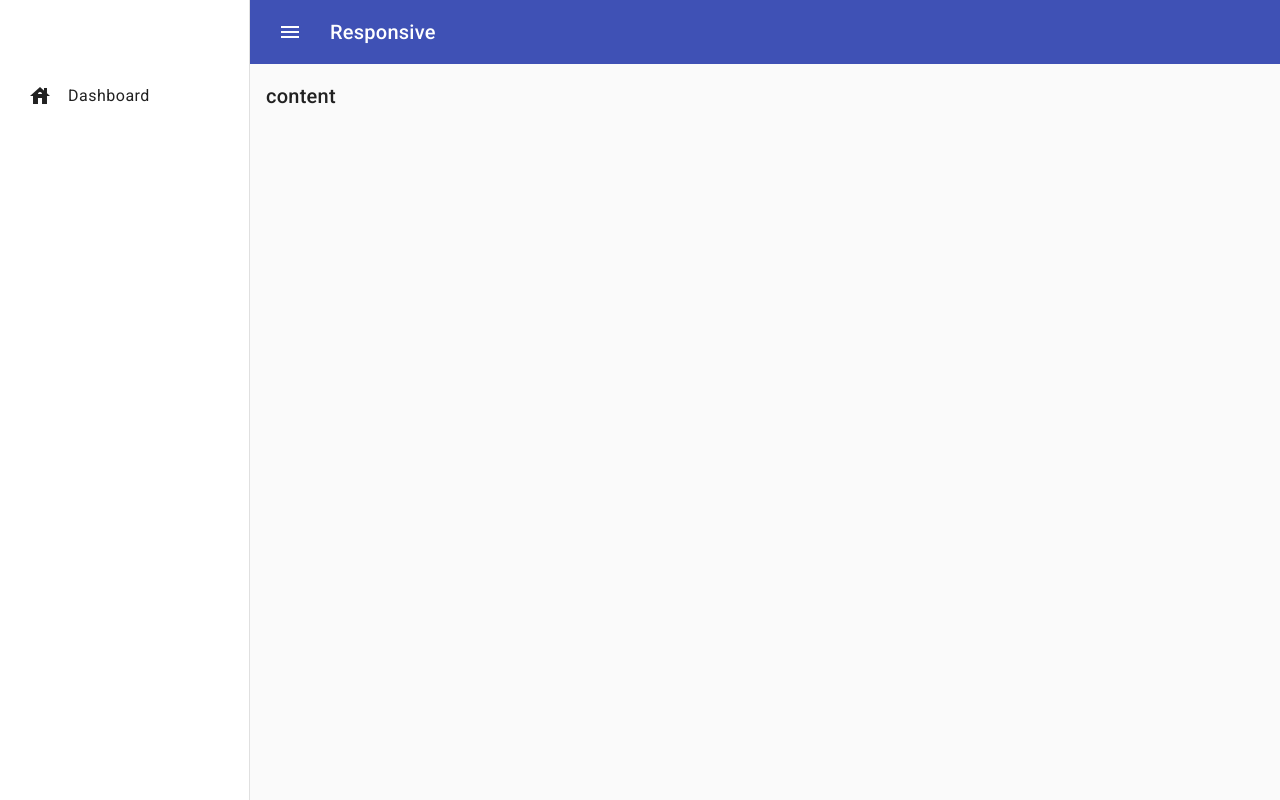
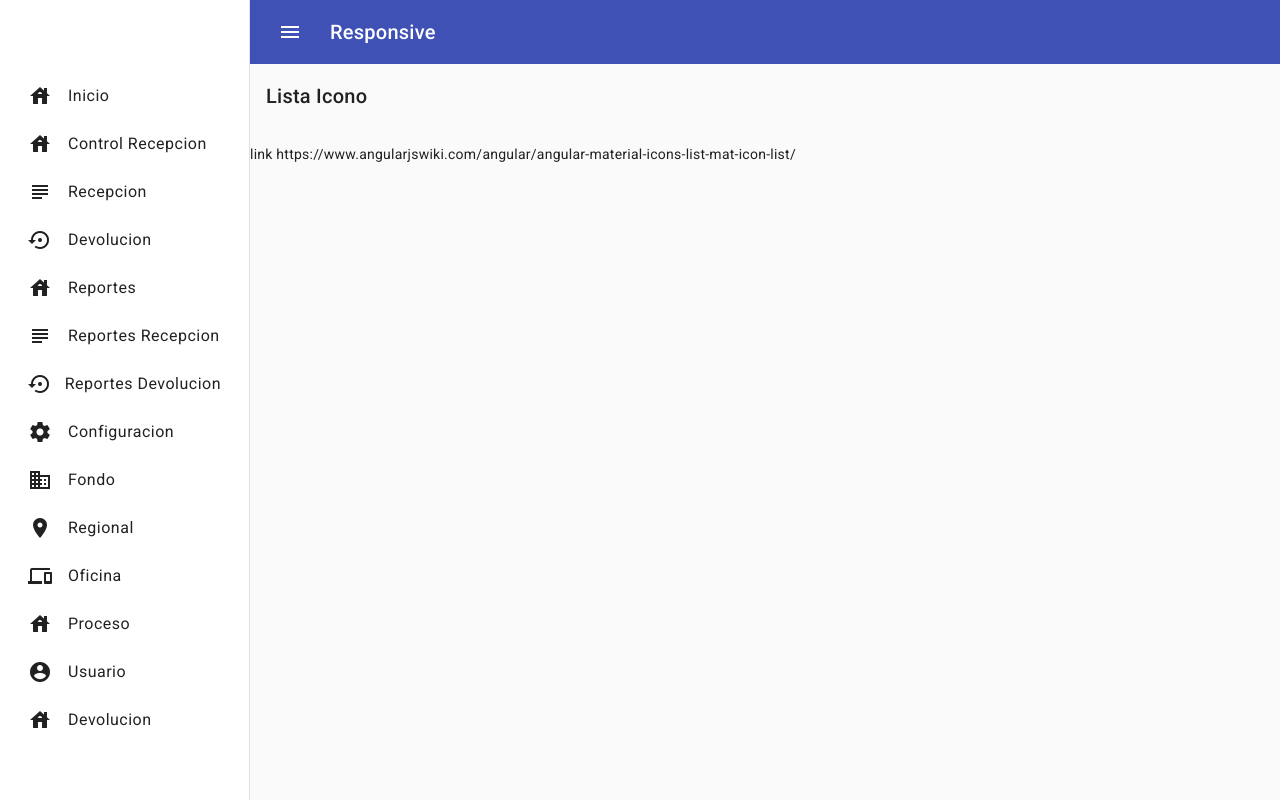
Before and after one commit to holrilo/cmb_gd_cr, an Angular app: page / in a window 1280 px wide. Built offline with nearby package versions, Linux system fonts and the light colour scheme.

Commit message:
Adiciona item a sidevar 202-01-11

```diff
--- a/src/app/components/pages/container-app/container-app.component.html
+++ b/src/app/components/pages/container-app/container-app.component.html
@@ -21,7 +21,85 @@
             <a mat-list-item>
                 <span class="entry">
                     <mat-icon>house</mat-icon>
-                    <span *ngIf="!isCollapsed">Dashboard</span>
+                    <span *ngIf="!isCollapsed">Inicio</span>
+                </span>
+            </a>
+            <a mat-list-item>
+                <span class="entry">
+                    <mat-icon>house</mat-icon>
+                    <span *ngIf="!isCollapsed"> Control Recepcion </span>
+                </span>
+            </a>
+            <a mat-list-item>
+                <span class="entry">
+                    <mat-icon>subject</mat-icon>
+                    <span *ngIf="!isCollapsed"> Recepcion </span>
+                </span>
+            </a>
+            <a mat-list-item>
+                <span class="entry">
+                    <mat-icon>settings_backup_restore</mat-icon>
+                    <span *ngIf="!isCollapsed"> Devolucion </span>
+                </span>
+            </a>
+            <a mat-list-item>
+                <span class="entry">
+                    <mat-icon>house</mat-icon>
+                    <span *ngIf="!isCollapsed"> Reportes </span>
+                </span>
+            </a>
+            <a mat-list-item>
+                <span class="entry">
+                    <mat-icon>subject</mat-icon>
+                    <span *ngIf="!isCollapsed"> Reportes Recepcion </span>
+                </span>
+            </a>
+            <a mat-list-item>
+                <span class="entry">
+                    <mat-icon>settings_backup_restore</mat-icon>
+                    <span *ngIf="!isCollapsed">Reportes Devolucion</span>
+                </span>
+            </a>
+            <a mat-list-item>
+                <span class="entry">
+                    <mat-icon>settings</mat-icon>
+                    <span *ngIf="!isCollapsed"> Configuracion </span>
+                </span>
+            </a>
+            <a mat-list-item>
+                <span class="entry">
+                    <mat-icon>business</mat-icon>
+                    <span *ngIf="!isCollapsed"> Fondo </span>
+                </span>
+            </a>
+            <a mat-list-item>
+                <span class="entry">
+                    <mat-icon>location_on</mat-icon>
+                    <span *ngIf="!isCollapsed">Regional</span>
+                </span>
+            </a>
+            <a mat-list-item>
+                <span class="entry">
+                    <mat-icon>devices</mat-icon>
+                    <span *ngIf="!isCollapsed"> Oficina </span>
+                </span>
+            </a>
+            <a mat-list-item>
+                <span class="entry">
+                    <mat-icon>house</mat-icon>
+                    <span *ngIf="!isCollapsed"> Proceso </span>
+                </span>
+            </a>
+            <a mat-list-item>
+                <span class="entry">
+                    <mat-icon>account_circle</mat-icon>
+                    <span *ngIf="!isCollapsed"> Usuario </span>
+                </span>
+            </a>
+            <a mat-list-item>
+                <span class="entry">
+                    <mat-icon>house</mat-icon>
+                    <span *ngIf="!isCollapsed"> Devolucion </span>
                 </span>
             </a>
         </mat-nav-list>
@@ -35,7 +113,11 @@
             </button>
             <h1>Responsive</h1>
         </mat-toolbar>
-        <h2>content</h2>
+        <h2>Lista Icono</h2>
+        <p>
+            link
+            https://www.angularjswiki.com/angular/angular-material-icons-list-mat-icon-list/
+        </p>
         <router-outlet></router-outlet>
     </mat-sidenav-content>
 
```
Also changed, not shown: 1 other file (tests, documents, lock files or other folders).
